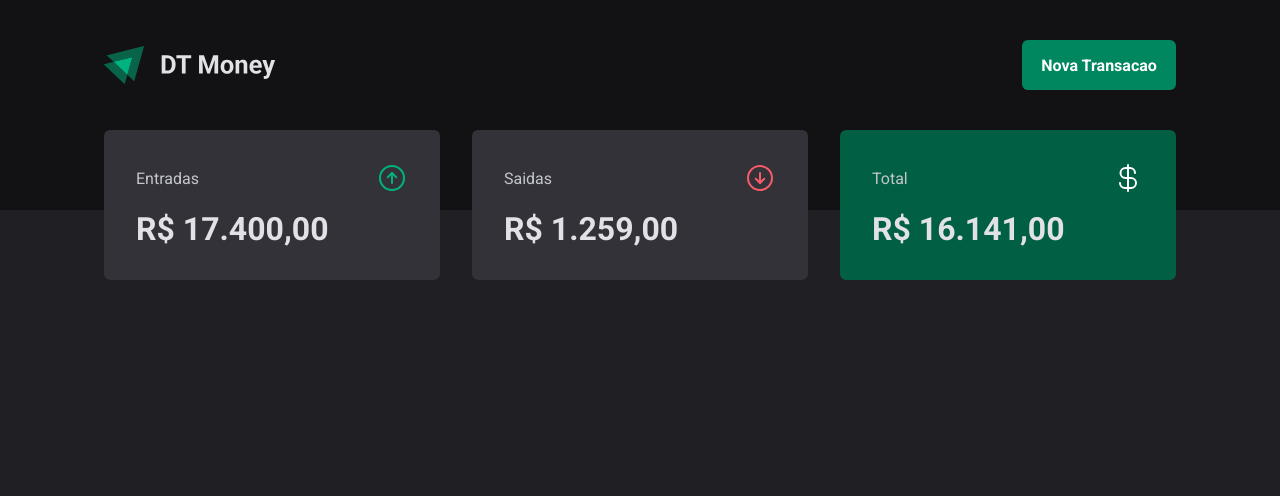
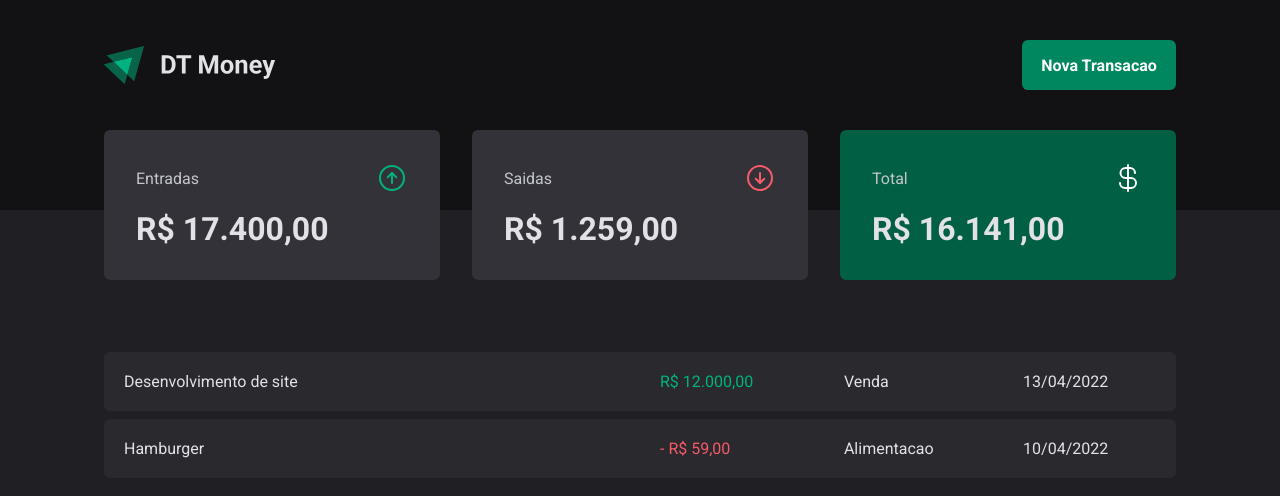
Before and after one commit to Mariano1994/Td-Money, a React (Vite) app: page / in a window 1280 px wide. Shown: the top 496 px of the page. Built offline with nearby package versions, Linux system fonts and the light colour scheme.

Commit message:
reportsTable

```diff
--- a/src/pages/Transactions/index.tsx
+++ b/src/pages/Transactions/index.tsx
@@ -1,11 +1,42 @@
 import { Header } from "../../components/Header";
 import { Summary } from "../../components/Summary";
+import {
+  PriceHighLight,
+  TransactionContainer,
+  TransactionsTable,
+} from "./styles";
 
 export function Transactions() {
   return (
     <div>
       <Header />
       <Summary />
+
+      <TransactionContainer>
+        <TransactionsTable>
+          <tbody>
+            <tr>
+              <td width="50%"> Desenvolvimento de site</td>
+
+              <td>
+                <PriceHighLight variant="income">R$ 12.000,00 </PriceHighLight>
+              </td>
+              <td>Venda</td>
+              <td>13/04/2022</td>
+            </tr>
+
+            <tr>
+              <td width="50%"> Hamburger</td>
+              <td>
+                <PriceHighLight variant="outcome">- R$ 59,00</PriceHighLight>
+              </td>
+
+              <td>Alimentacao</td>
+              <td>10/04/2022</td>
+            </tr>
+          </tbody>
+        </TransactionsTable>
+      </TransactionContainer>
     </div>
   );
 }
--- a/src/pages/Transactions/styles.ts
+++ b/src/pages/Transactions/styles.ts
@@ -1 +1,41 @@
-export function Transaction() {}
+import styled from "styled-components";
+
+export const TransactionContainer = styled.main`
+  width: 100%;
+  max-width: 1120px;
+  margin: 4rem auto 0;
+  padding: 0 1.5rem;
+`;
+
+export const TransactionsTable = styled.table`
+  width: 100%;
+  border-collapse: separate;
+  border-spacing: 0 0.5rem;
+  /* margin-top: 1.5rem; */
+
+  td {
+    padding: 1.25rem;
+    background-color: ${(props) => props.theme["gray-700"]};
+
+    &:first-child {
+      border-top-left-radius: 6px;
+      border-bottom-left-radius: 6px;
+    }
+
+    &:last-child {
+      border-top-right-radius: 6px;
+      border-bottom-right-radius: 6px;
+    }
+  }
+`;
+
+interface PriceHighLightProps {
+  variant: "income" | "outcome";
+}
+
+export const PriceHighLight = styled.span<PriceHighLightProps>`
+  color: ${(props) =>
+    props.variant === "income"
+      ? props.theme["green-300"]
+      : props.theme["red-300"]};
+`;
```
